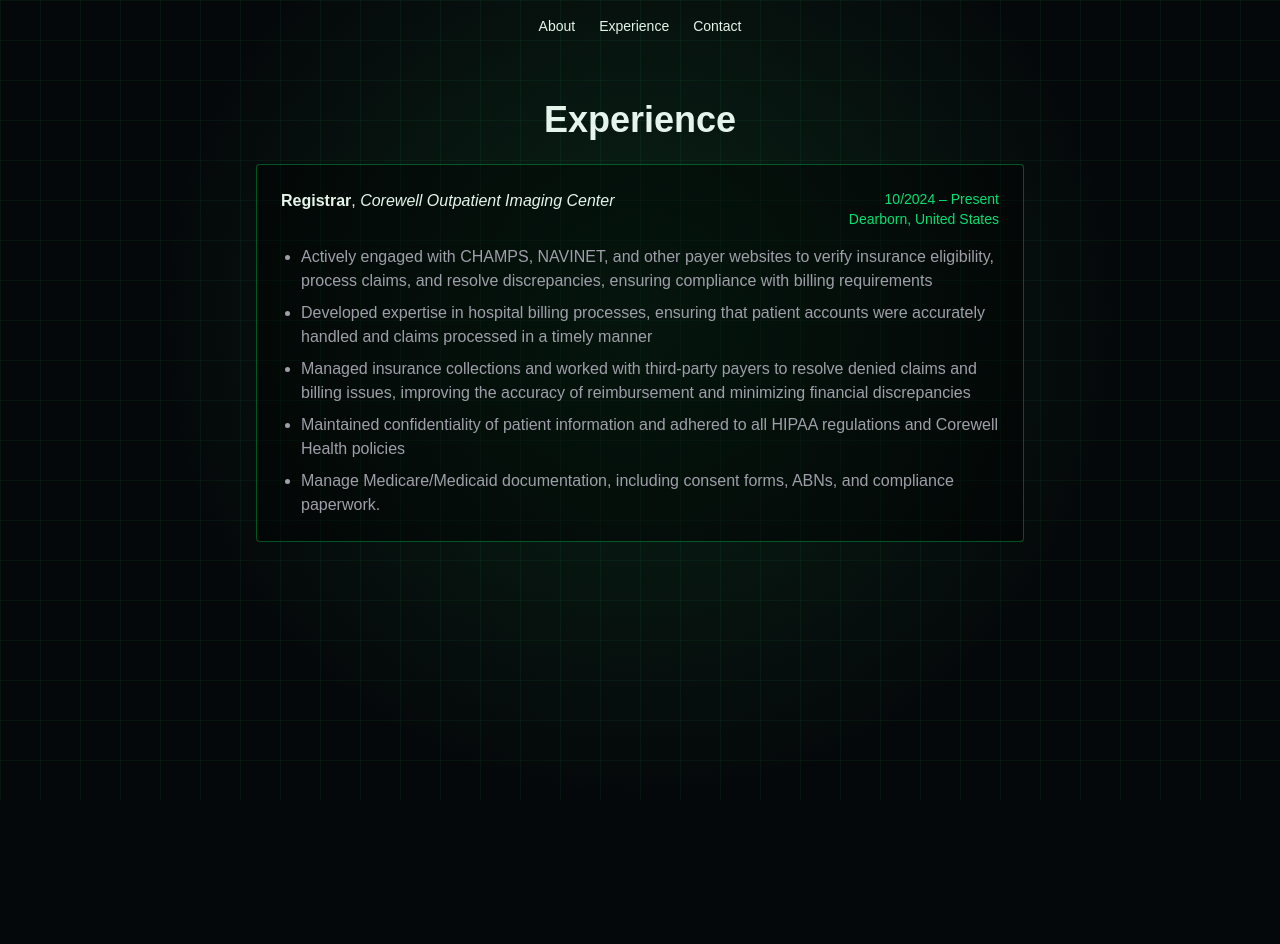
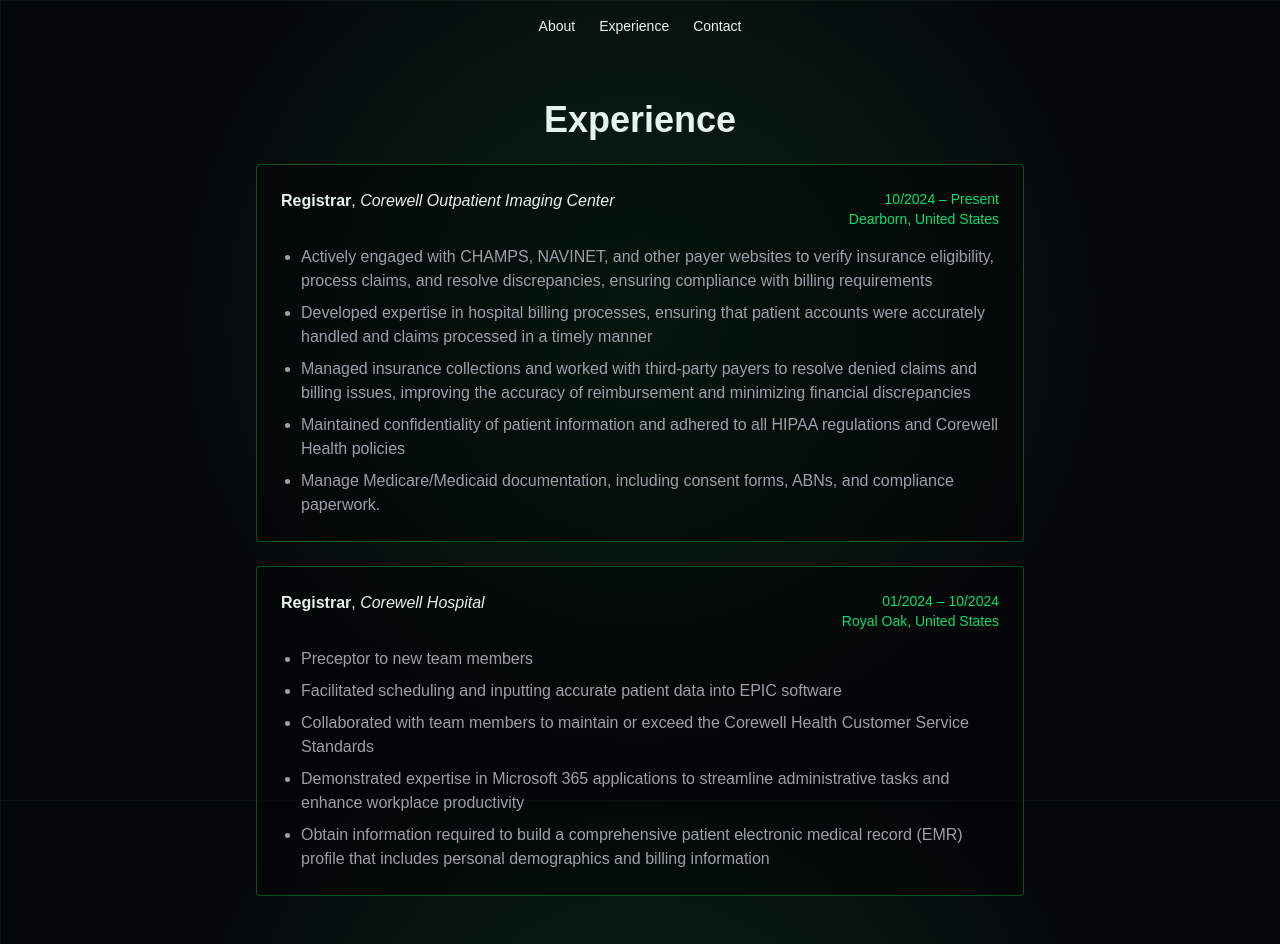
Before and after one commit to aalsheikh1/Portfolio, a Next.js app in the folder portfolio/: page /experience in a window 1280 px wide. Before the commit the page ends 800 px from the top, so only its background shows below. Built offline with nearby package versions, Linux system fonts and the light colour scheme.

Commit message:
Added my second job

```diff
--- a/portfolio/app/experience/page.tsx
+++ b/portfolio/app/experience/page.tsx
@@ -10,6 +10,19 @@
       "Managed insurance collections and worked with third-party payers to resolve denied claims and billing issues, improving the accuracy of reimbursement and minimizing financial discrepancies",
       "Maintained confidentiality of patient information and adhered to all HIPAA regulations and Corewell Health policies",
       "Manage Medicare/Medicaid documentation, including consent forms, ABNs, and compliance paperwork.",
+    ],
+  },
+  {
+    title: "Registrar",
+    company: "Corewell Hospital",
+    dates: "01/2024 – 10/2024",
+    location: "Royal Oak, United States",
+    bullets: [
+      "Preceptor to new team members",
+      "Facilitated scheduling and inputting accurate patient data into EPIC software",
+      "Collaborated with team members to maintain or exceed the Corewell Health Customer Service Standards",
+      "Demonstrated expertise in Microsoft 365 applications to streamline administrative tasks and enhance workplace productivity",
+      "Obtain information required to build a comprehensive patient electronic medical record (EMR) profile that includes personal demographics and billing information",
     ],
   },
 ];
```
